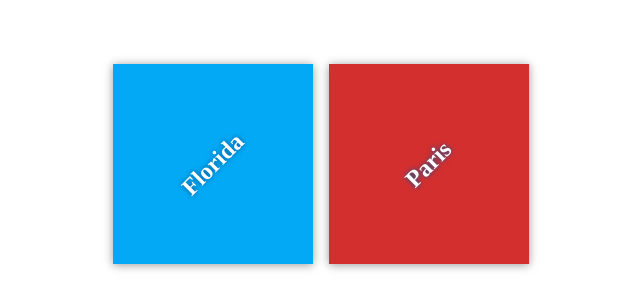
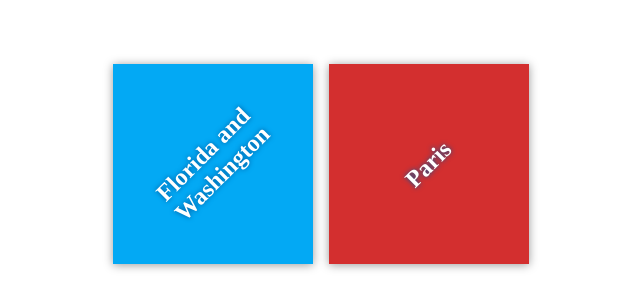
Before and after one commit to linagm/my-travel-plans, a plain HTML site: page index.html in a window 1280 px wide. Shown: the part 236-544 px from the top of the page, without its empty margins (319-959 px from the left). Drawn offline with Linux system fonts and the light colour scheme; files that its build step writes are made by us from their sources.

Commit message:
Add starting destinations

```diff
--- a/index.html
+++ b/index.html
@@ -11,7 +11,7 @@
     <div class="container">
         <div class="destination-container">
             <div class="destination" id="florida">
-                <h2>Florida</h2>
+                <h2>Florida and Washington</h2>
             </div>
 
             <div class="destination" id="paris">
```
